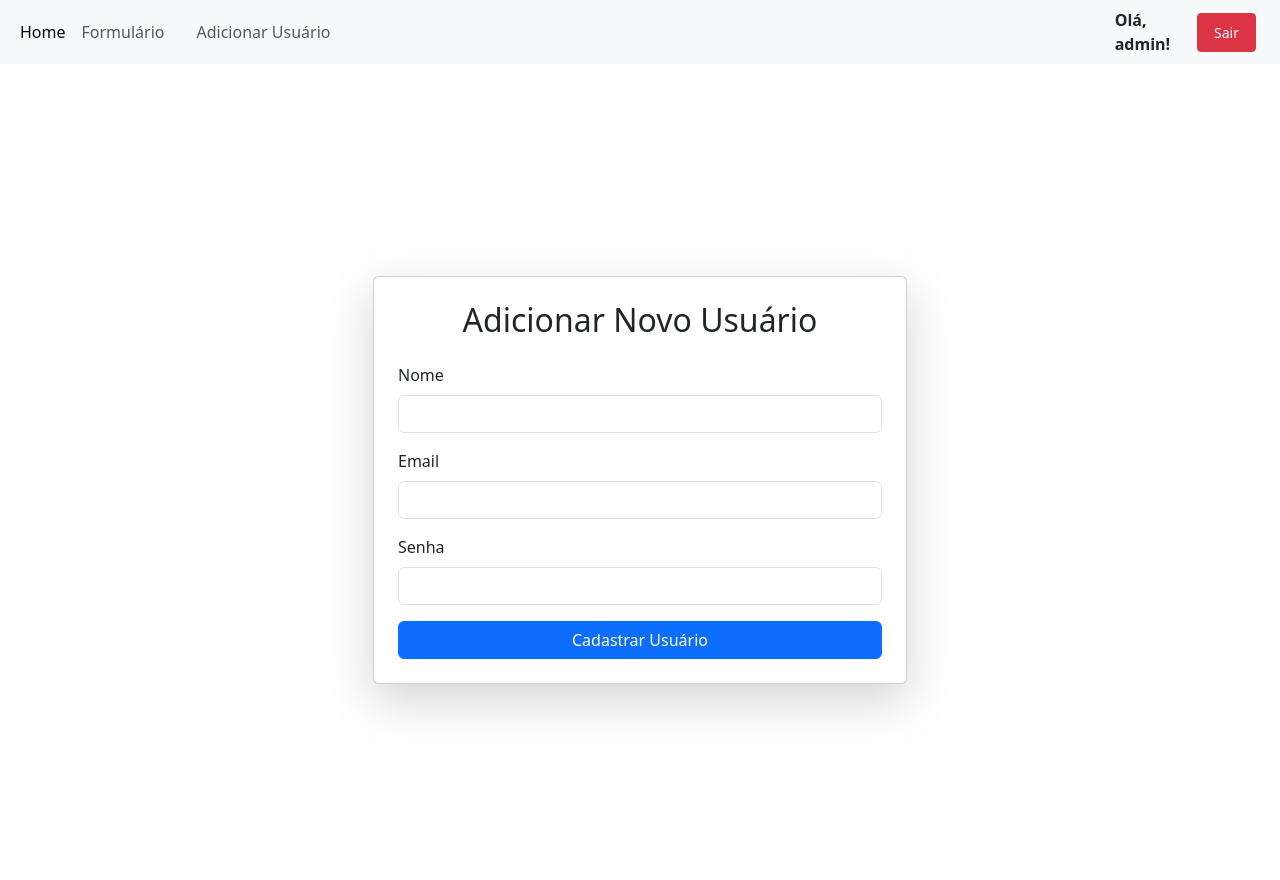
After one commit to MuriloWeishaupt/controle-de-estoque-flask, a Flask app: page /adicionar_usuario in a window 1280 px wide. The commit adds this page. Run offline with Flask 3, Linux system fonts and the light colour scheme; a user stored in the database is signed in.

Commit message:
Tela de cadastro de usuarios adicionada (somente para admin)

```diff
--- a/app.py
+++ b/app.py
@@ -1,7 +1,7 @@
 from flask import Flask
-import os
 from routes.produto import bp_produto
 from routes.auth import bp_auth
+from routes.usuario import bp_usuario
 
 def create_app():
     app = Flask(__name__, template_folder="templates")
@@ -9,6 +9,7 @@ def create_app():
 
     app.register_blueprint(bp_produto)
     app.register_blueprint(bp_auth)
+    app.register_blueprint(bp_usuario)
 
     return app
 
--- a/routes/produto.py
+++ b/routes/produto.py
@@ -24,6 +24,11 @@ def index():
 @bp_produto.route("/add_produto", methods=["POST", "GET"])
 
 def add_produto():
+
+    if "user_id" not in session:
+        flash("Você precisa fazer login para acessar essa página")
+        return  redirect(url_for("auth.login"))
+
     if request.method=="POST":
         nome = request.form["nome"]
         quantidade_estoque = request.form["quantidade_estoque"]
--- /dev/null
+++ b/routes/usuario.py
@@ -0,0 +1,27 @@
+from flask import Blueprint, request, url_for, redirect, render_template, session, flash
+import sqlite3 as sql
+
+bp_usuario = Blueprint("usuario", __name__)
+
+@bp_usuario.route("/adicionar_usuario", methods=["POST", "GET"])
+
+def adicionar_usuario():
+    if "user_id" not in session or session.get("user_name") != "admin":
+        flash("Acesso negado!", "danger")
+        return redirect(url_for("auth.login"))
+
+    if request.method == "POST":
+        nome = request.form["nome"]
+        email = request.form["email"]
+        senha = request.form["senha"]
+
+        con = sql.connect("form_db.db")
+        cur = con.cursor()
+        cur.execute("INSERT INTO usuarios (nome, email, senha) VALUES (?, ?, ?)", (nome, email, senha))
+        con.commit()
+        con.close()
+
+        flash("Usuário cadastrado com sucesso!", "success")
+        return redirect(url_for("produto.index"))
+
+    return render_template("add_usuario.html")
--- /dev/null
+++ b/templates/add_usuario.html
@@ -0,0 +1,50 @@
+{% extends "layout.html" %}
+
+{% block body %}
+<div class="d-flex justify-content-center align-items-center vh-100">
+    <div class="container">
+        <div class="row justify-content-center">
+            <div class="col-md-6"> <!-- Define a largura do formulário -->
+                <div class="card shadow-lg">
+                    <div class="card-body p-4"> <!-- Adiciona espaçamento interno -->
+                        <h2 class="text-center mb-4">Adicionar Novo Usuário</h2>
+
+                        {% with messages = get_flashed_messages(with_categories=true) %}
+                            {% if messages %}
+                                {% for category, message in messages %}
+                                    <div class="alert alert-{{ category }} alert-dismissible fade show" role="alert">
+                                        {{ message }}
+                                        <button type="button" class="btn-close" data-bs-dismiss="alert"></button>
+                                    </div>
+                                {% endfor %}
+                            {% endif %}
+                        {% endwith %}
+
+                        <form action="{{ url_for('usuario.adicionar_usuario') }}" method="POST">
+                            <div class="mb-3">
+                                <label for="nome" class="form-label">Nome</label>
+                                <input type="text" name="nome" class="form-control" required>
+                            </div>
+
+                            <div class="mb-3">
+                                <label for="email" class="form-label">Email</label>
+                                <input type="email" name="email" class="form-control" required>
+                            </div>
+
+                            <div class="mb-3">
+                                <label for="senha" class="form-label">Senha</label>
+                                <input type="password" name="senha" class="form-control" required>
+                            </div>
+
+                            <div class="d-grid">
+                                <button type="submit" class="btn btn-primary">Cadastrar Usuário</button>
+                            </div>
+                        </form>
+
+                    </div>
+                </div>
+            </div>
+        </div>
+    </div>
+</div>
+{% endblock %}
--- a/templates/layout.html
+++ b/templates/layout.html
@@ -6,9 +6,16 @@
     <title>CADASTRO DE PRODUTOS</title>
     <link href="https://cdn.jsdelivr.net/npm/bootstrap@5.3.3/dist/css/bootstrap.min.css" rel="stylesheet" integrity="sha384-QWTKZyjpPEjISv5WaRU9OFeRpok6YctnYmDr5pNlyT2bRjXh0JMhjY6hW+ALEwIH" crossorigin="anonymous">
     <script src="https://cdn.jsdelivr.net/npm/bootstrap@5.3.3/dist/js/bootstrap.bundle.min.js" integrity="sha384-YvpcrYf0tY3lHB60NNkmXc5s9fDVZLESaAA55NDzOxhy9GkcIdslK1eN7N6jIeHz" crossorigin="anonymous"></script>
+    <style>
+      .nav-link.btn-outline-primary:hover {
+          background-color: transparent !important;
+          color: inherit !important;
+          border-color: transparent !important;
+      }
+  </style>
 </head>
 <body>
-    <header>
+    <header style="">
       {% if request.endpoint != 'auth.login' %}
         <nav class="navbar navbar-expand-lg bg-body-tertiary">
             <div class="container-fluid">
@@ -16,6 +23,11 @@
                 <div class="navbar-nav">
                   <a class="nav-link active" aria-current="page" href="{{url_for('produto.index')}}">Home</a>
                   <a class="nav-link" href="{{url_for('produto.add_produto')}}">Formulário</a>
+                  {% if session.get("user_name") == "admin" %}
+                  <a class="nav-link btn btn-outline-primary ms-3" href="{{ url_for('usuario.adicionar_usuario') }}">
+                      Adicionar Usuário
+                  </a>
+              {% endif %}
                 </div>
               </div>
             </div>
```
Also changed, not shown: form_db.db.
